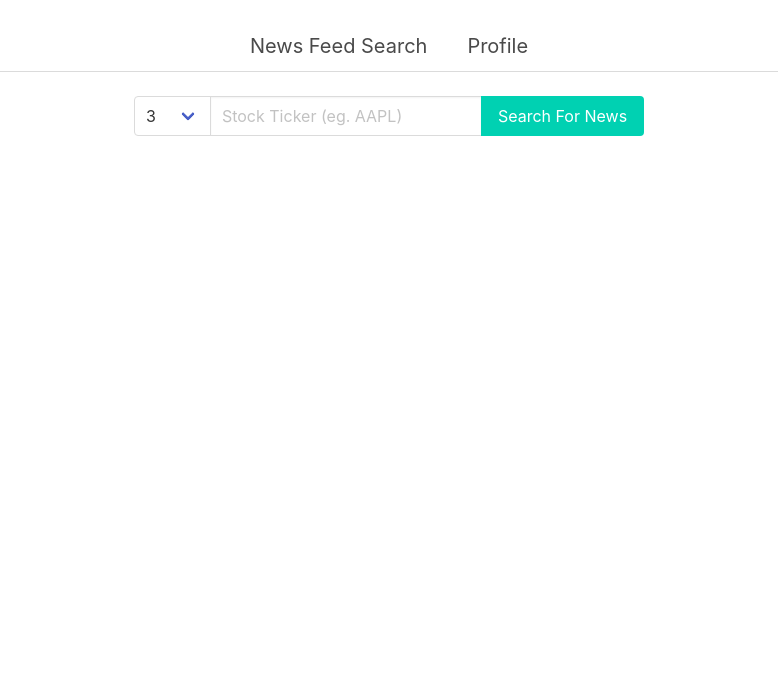
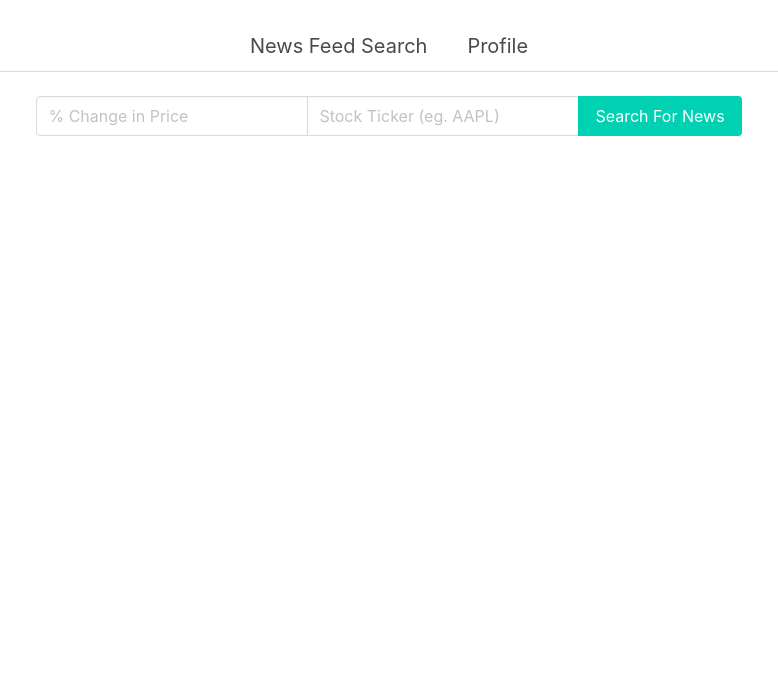
Before and after one commit to jaysheth1998/comp426Project, a website: page index.html in a window 1280 px wide. Shown: the part 111-800 px from the top of the page, without its empty margins (251-1029 px from the left). Drawn offline with nearby package versions, Linux system fonts and the light colour scheme; a web font is replaced by a local one.

Commit message:
new input

```diff
--- a/index.html
+++ b/index.html
@@ -24,17 +24,11 @@
         </div>
         <div class="field has-addons has-addons-centered">
             <p class="control">
-              <span class="select">
-                <select placeholder = "% Change in Price" id = "determineChange">
 
-                    <option class = "change">3</option>
-                    <option class = "change">5</option>
-                    <option class = "change">10</option>
-                    <option class = "change">-3</option>
-                    <option class = "change">-5</option>
-                    <option class = "change">-10</option>
-                </select>
-              </span>
+                <input class = "input" placeholder = "% Change in Price" id = "determineChange">
+
+
+
             </p>
             <p class="control" id = "crazyVibes" >
               <input class="input" type="text" placeholder="Stock Ticker (eg. AAPL)" id = "ticker">
```
